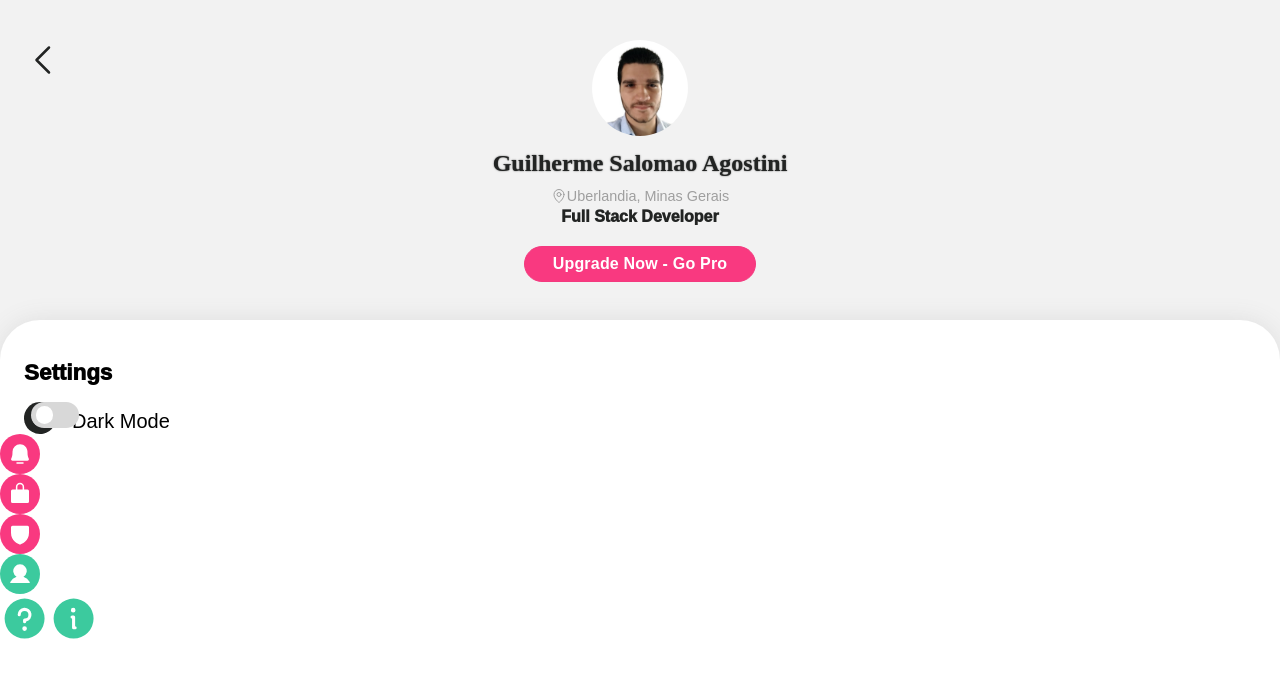
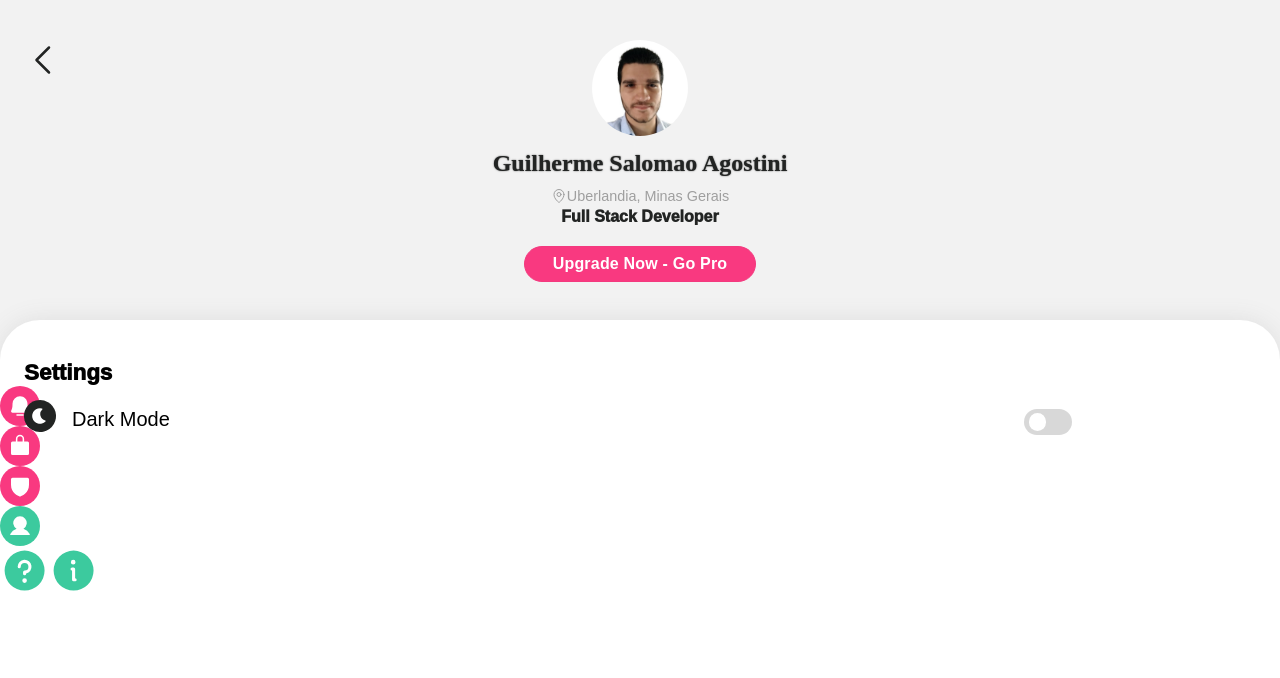
Before and after one commit to gui-sa/Bioma_Investimentos, a React (Create React App) app in the folder FirstChallenge/mobilebiomatech/: page / in a window 1280 px wide. Shown: the top 678 px of the page. Built offline with nearby package versions, Linux system fonts and the light colour scheme.

Commit message:
Darkmode line completed.

```diff
--- a/FirstChallenge/mobilebiomatech/src/App.css
+++ b/FirstChallenge/mobilebiomatech/src/App.css
@@ -109,10 +109,13 @@ h1 {
     align-items:center;
 
 }
-
+#darkmode{
+    position:absolute;
+    top: 10vh;
+}
 .switch{
     font-size:2.5vh;
-    margin: 2vh 0 0 3vh;
+    margin: 0 0 0 3vh;
     display:flex;
     flex-flow: row wrap;
     justify-content:flex-start;
@@ -126,4 +129,6 @@ h1 {
 
 .switch .switcher{
     position:absolute;
+    left:80vw;
+    bottom: -1vh;
 }
--- a/FirstChallenge/mobilebiomatech/src/App.js
+++ b/FirstChallenge/mobilebiomatech/src/App.js
@@ -33,7 +33,7 @@ function App() {
       </header>
       <aside className='settings'>
         <h2>Settings</h2>
-        <div>
+        <div id="darkmode">
           <label className="switch">
               <CircleIconMoon/>
               <span>Dark Mode</span>
```
